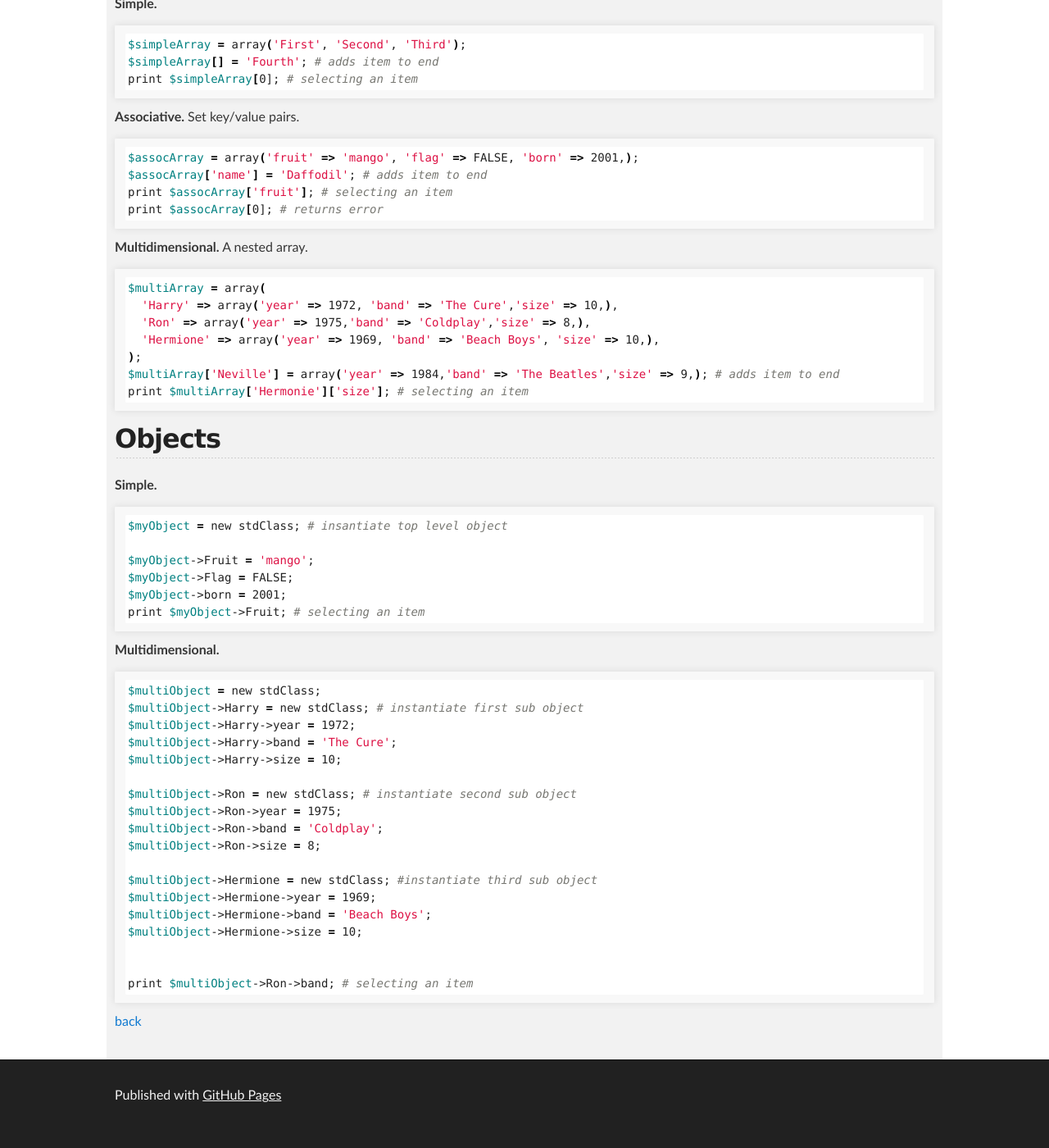
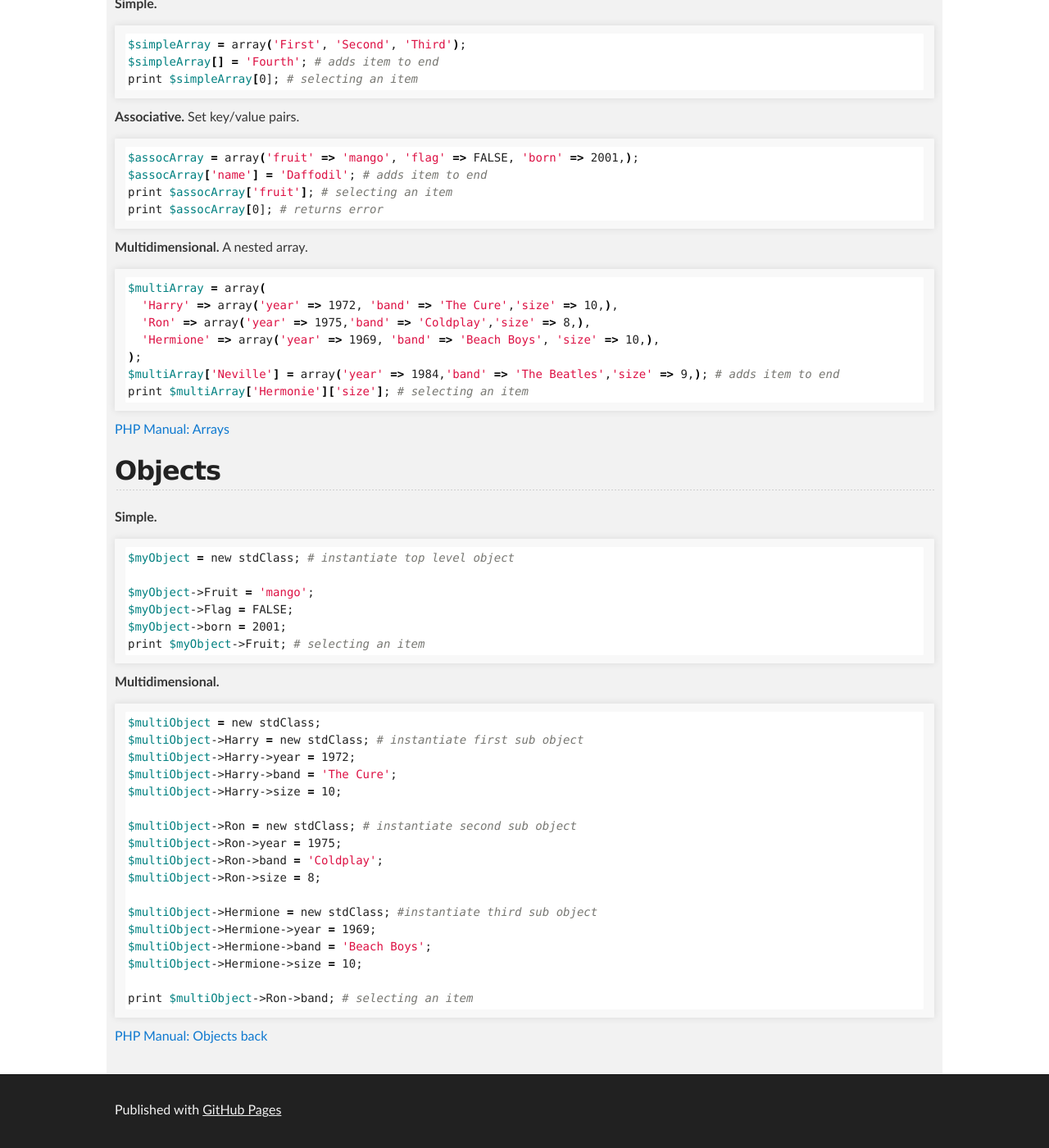
Before and after one commit to cathysnider/cathysnider.github.io, a Jekyll site: the page built from php.md, in a window 1280 px wide and 1400 px high, scrolled down 833 px. Shown: the whole window at 82% size. Built offline with Jekyll 4.4.1, drawn with Linux system fonts in a browser that asks for light colours.

Commit message:
more ojbects

````diff
--- a/php.md
+++ b/php.md
@@ -20,7 +20,7 @@ date('F j, Y'); # Return the date.
 
 ```
 
-[PHP Manual: Strings](http://php.net/manual/en/ref.strings.php)
+[PHP Manual: Strings](https://www.php.net/manual/en/language.types.string.php)
 
 ## Arrays
 
@@ -50,12 +50,13 @@ $multiArray = array(
 $multiArray['Neville'] = array('year' => 1984,'band' => 'The Beatles','size' => 9,); # adds item to end
 print $multiArray['Hermonie']['size']; # selecting an item
 ```
+[PHP Manual: Arrays](https://www.php.net/manual/en/language.types.array.php)
 
 ## Objects
 
 **Simple.**
 ```sh
-$myObject = new stdClass; # insantiate top level object
+$myObject = new stdClass; # instantiate top level object
 
 $myObject->Fruit = 'mango';
 $myObject->Flag = FALSE;
@@ -81,8 +82,8 @@ $multiObject->Hermione->year = 1969;
 $multiObject->Hermione->band = 'Beach Boys';
 $multiObject->Hermione->size = 10;
 
-
 print $multiObject->Ron->band; # selecting an item
 ```
 
+[PHP Manual: Objects](https://www.php.net/manual/en/language.types.object.php)
 [back](./)
````
